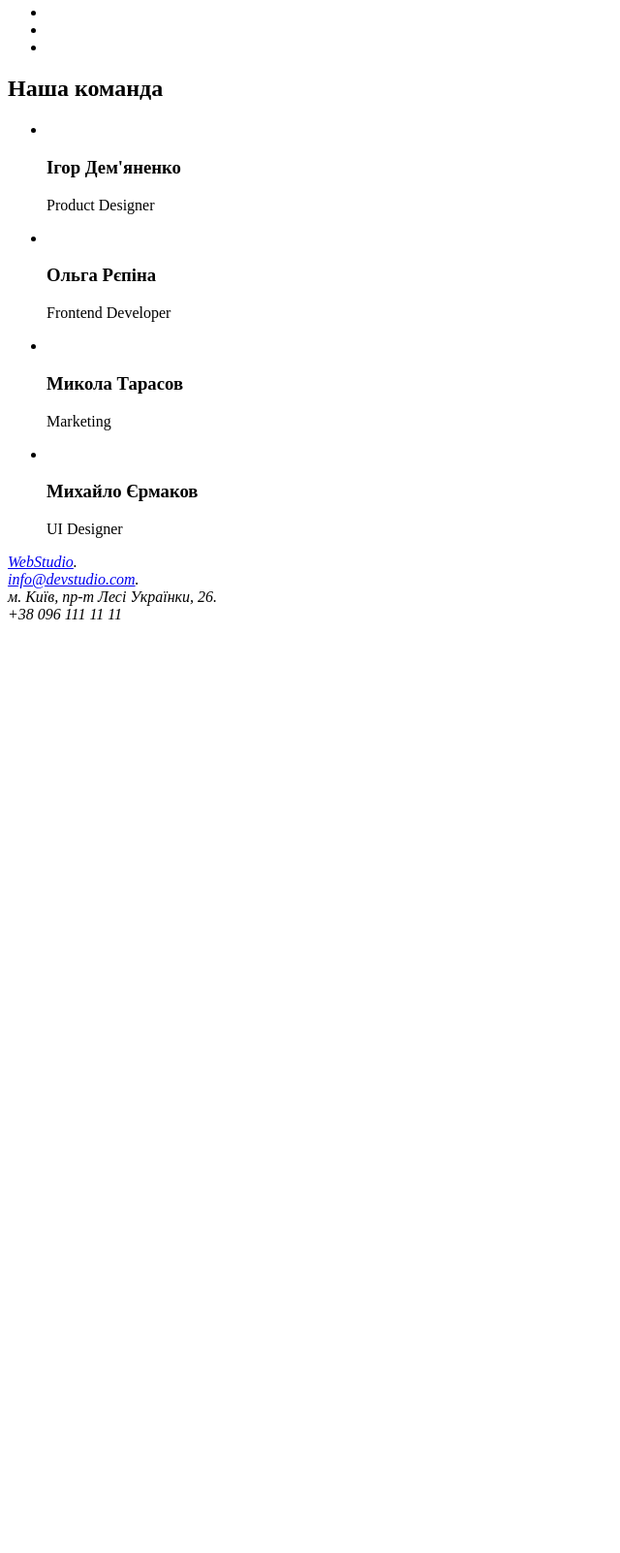
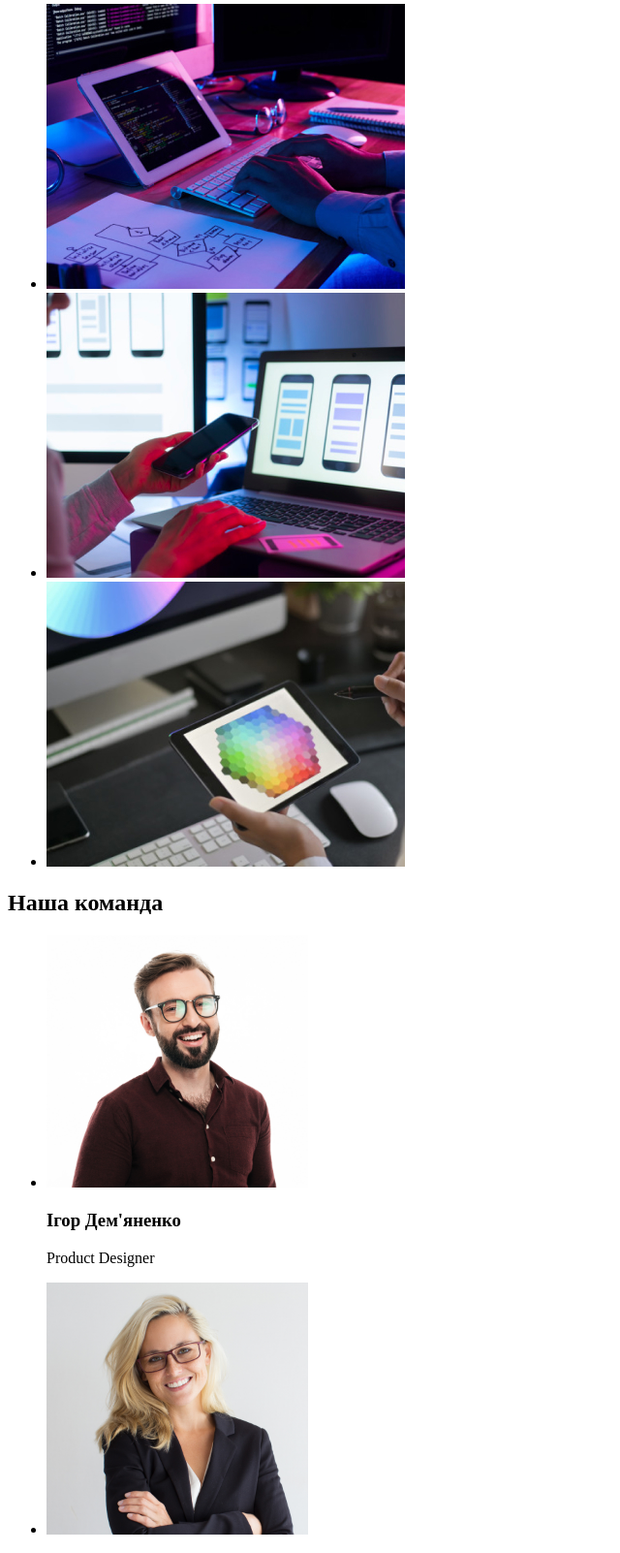
Before and after one commit to vutalik/goit-markup-hw-01, a plain HTML site: page index.html in a window 1280 px wide. Shown: the part 635-2237 px from the top of the page at 97% size, without its empty margins (0-640 px from the left). Before the commit the page ends 1286 px from the top, so only its background shows below. Drawn offline with Linux system fonts and the light colour scheme.

Commit message:
homework

```diff
--- a/index.html
+++ b/index.html
@@ -55,27 +55,27 @@
                 <section>
                     <h2> Чим ми займаємося </h2>
                     <ul>
-                        <li><img src="./images/box1(1).jpg" alt="" width="370"></li>
-                        <li><img src="./images/box2(1).jpg" alt="" width="370"></li>
-                        <li><img src="./images/box3(1).jpg" alt="" width="370"></li>
+                        <li><img src="./images/box1.jpg" alt="розробка" width="370"></li>
+                        <li><img src="./images/box2.jpg" alt="підтримка девайсів" width="370"></li>
+                        <li><img src="./images/box3.jpg" alt="стильне оформлення" width="370"></li>
                     </ul>
                 </section>
                 <section>
                     <h2> Наша команда </h2>
                     <ul>
-                        <li><img src="./images/img(4).jpg" alt="" width="270">
+                        <li><img src="./images/img1.jpg" alt="" width="270">
                             <h3> Ігор Дем'яненко</h3>
                             <p> Product Designer</p>
                         </li>
-                        <li><img src="./images/img(5).jpg" alt="" width="270">
+                        <li><img src="./images/img2.jpg" alt="" width="270">
                             <h3> Ольга Рєпіна</h3>
                             <p> Frontend Developer</p>
                         </li>
-                        <li><img src="./images/img(6).jpg" alt="" width="270">
+                        <li><img src="./images/img3.jpg" alt="" width="270">
                             <h3> Микола Тарасов</h3>
                             <p> Marketing</p>
                         </li>
-                        <li><img src="./images/img(7).jpg" alt="" width="270">
+                        <li><img src="./images/img4.jpg" alt="" width="270">
                             <h3> Михайло Єрмаков</h3>
                             <p> UI Designer</p>
                         </li>
```
Also changed, not shown: images/box1.jpg (renamed from images/box 1 (1).jpg), images/box2.jpg (renamed from images/box 2 (1).jpg), images/box3.jpg (renamed from images/box 3 (1).jpg), images/img1.jpg (renamed from images/img (4).jpg), images/img2.jpg (renamed from images/img (5).jpg), images/img3.jpg (renamed from images/img (6).jpg), images/img4.jpg (renamed from images/img (7).jpg).
